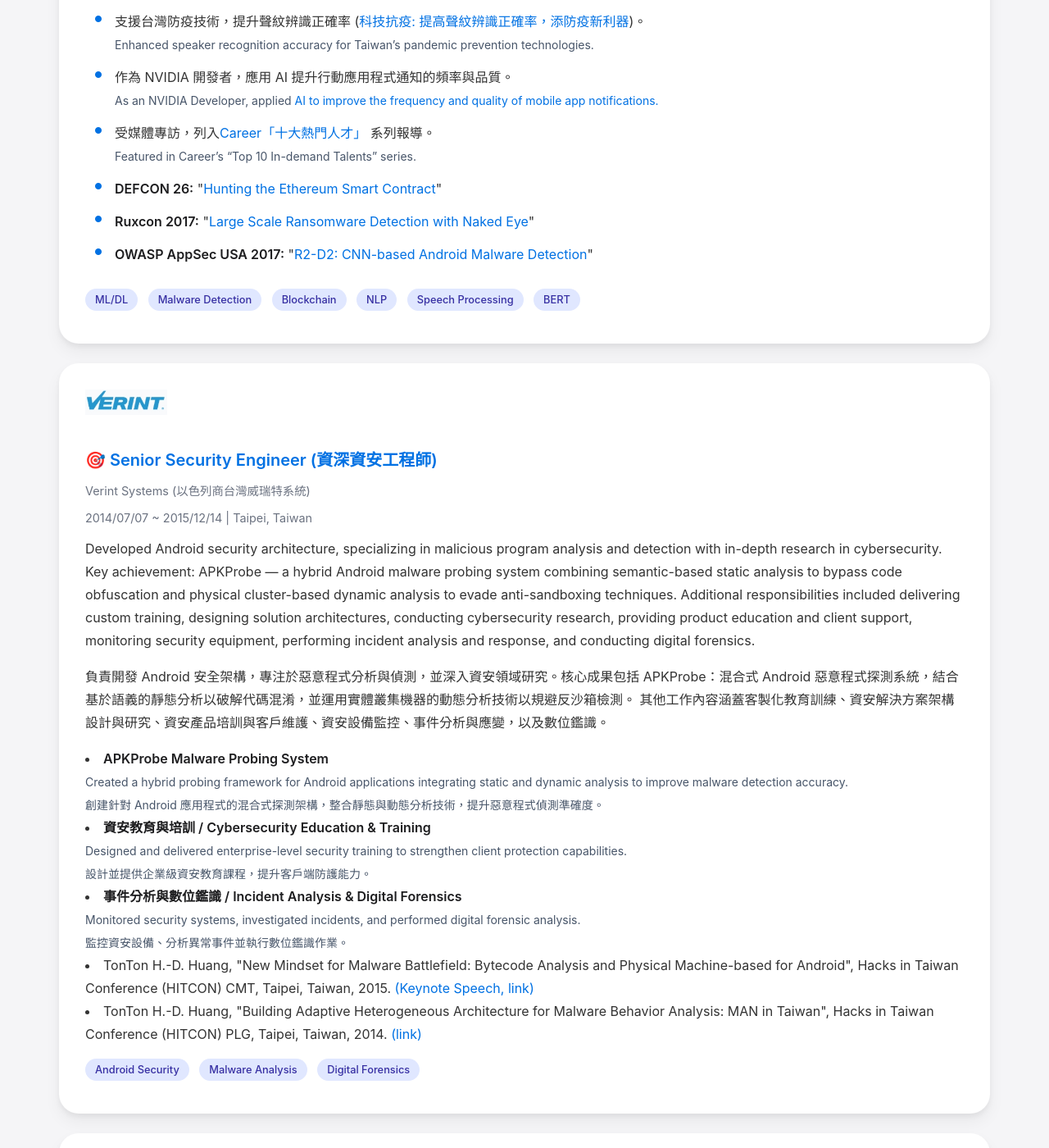
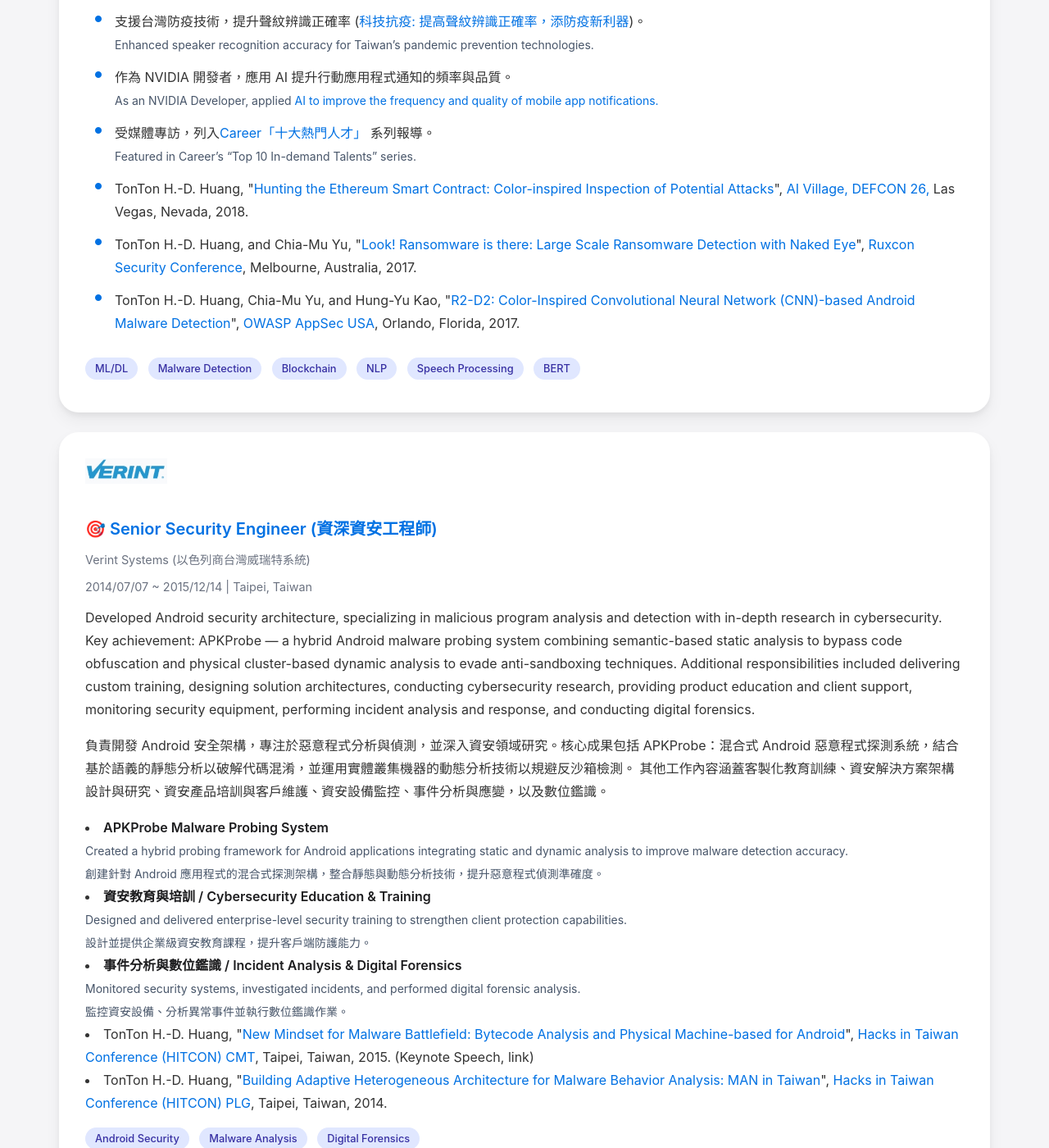
Before and after one commit to Deep-Learning-101/TonTon, a Jekyll site: the page index.html, which Jekyll copies as it is, in a window 1280 px wide and 1400 px high, scrolled down 5435 px. Shown: the whole window at 82% size. Built offline with Jekyll 4.4.1, drawn with Linux system fonts in a browser that asks for light colours; nearby versions of some CDN libraries.

Commit message:
UPDATE Academic Conferences/Journal Papers & Industry Security Conference Speaker

```diff
--- a/index.html
+++ b/index.html
@@ -280,20 +280,31 @@
                 <p><a href="https://hdl.handle.net/11296/m2awfx" target="_blank">論文：基於深度學習的網路威脅異常分析 (Deep learning based anomaly analysis in cyber threats)</a></p>
                 <p><strong>指導教授：高宏宇博士（<a href="https://ikmlab.cs.nthu.edu.tw/">IKM Lab</a>）</strong></p>
                 <details class="mt-4">
-                    <summary class="font-semibold text-slate-700 cursor-pointer"><a href="https://scholargps.com/scholars/20316010606475/tonton-hsien-de-huang">ScholarGPS</a> | 學術發表 (Publications) | <a href="https://scholar.google.com.tw/citations?user=bgCj0ykAAAAJ">Google Scholar</a> </summary>
+                    <summary class="font-semibold text-slate-700 cursor-pointer"><a href="https://scholargps.com/scholars/20316010606475/tonton-hsien-de-huang" target="_blank">ScholarGPS</a> | 學術發表 (Publications) | <a href="https://scholar.google.com.tw/citations?user=bgCj0ykAAAAJ" target="_blank">Google Scholar</a> </summary>
                     <ul class="bento-list mt-4 text-sm">
-                        <li>TonTon H.-D. Huang* and Hung-Yu Kao, "C-3PO: Click-sequence-aware DeeP Neural Network (DNN)-based Pop-uPs RecOmmendation", Soft Computing, Vol. 23, no. 22, pp. 11793–11799, 2019. </li>
-                        <li>TonTon H.-D. Huang* and Hung-Yu Kao, "R2-D2: Color-inspired Convolutional Neural Network (CNN)-based Android Malware Detections", IEEE International Conference on Big Data 2018 (IEEE Big Data 2018), Seattle, WA, USA, Dec 10-13, 2018.</li>
-                        <li>TonTonH.-D. Huang, "Hunting the ethereum smart con-tract:Color-inspired inspection of potential attacks", arXiv preprint, arXiv:1807.01868, 2018.</li>
-                        <li>TonTon H.-D. Huang*, Chia-Mu Yu, and Hung-Yu Kao, "Data-Driven and Deep Learning Methodology for Deceptive Advertising and Phone Scams Detection", 2017 Conference on Technologies and Applications of Artificial  Intelligence (TAAI 2017), Taipei, Taiwan, Dec. 1-3, 2017. </li>
-                        <li>TonTon H.-D. Huang* and Chia-Mu Yu, "Poster: Adaptive Data-Driven and Region-Aware Detection for Deceptive Advertising", IEEE Symposium on Security and Privacy 2016 (IEEE S&P 2016), San Jose, CA, USA, May 23-25, 2016.</li>
-                        <li>TonTon H.-D. Huang*, C.-S. Lee, M.-H. Wang, and  Hung-Yu Kao, "IT2FS-based ontology with soft-computing mechanism for malware behavior analysis," Soft Computing, vol. 18, no. 2, pp. 267-284, 2014.</li>
-                        <li>TonTon H.-D. Huang*, C.-S. Lee, M.-H. Wang, and Hung-Yu Kao, "IT2FLS-based Malware Analysis Mechanism: Malware Analysis Network in Taiwan (MiT)", in Proceeding of the 2013 IEEE International Conference on Systems, Man, and Cybernetics (IEEE SMC 2013), Manchester, United-Kingdom, Oct. 13-16, 2013.</li>
-                        <li>TonTon H.-D. Huang*, C.-S. Lee, H. Hagras, and Hung-Yu Kao, "TWMAN+：A Type-2 Fuzzy Ontology Model for Malware Behavior Analysis," in Proceeding of the 2012 IEEE International Conference on Systems, Man, and Cybernetics (IEEE SMC 2012), COEX, Seoul, Korea, Oct. 14-17, 2012.</li>
+                        <li>TonTon H.-D. Huang* and Hung-Yu Kao, "<a href="https://arxiv.org/pdf/1803.00458" target="_blank">C-3PO: Click-sequence-aware DeeP Neural Network (DNN)-based Pop-uPs RecOmmendation</a>", <a href="https://link.springer.com/article/10.1007/s00500-018-03730-5" target="_blank">Soft Computing</a>, Vol. 23, no. 22, pp. 11793–11799, 2019. (2020 CiteScore: 5.1 / 2021 Impact factor: 3.732；Q2)</li>
+
+                        <li>TonTon H.-D. Huang* and Hung-Yu Kao, "<a href="https://arxiv.org/abs/1705.04448" target="_blank">R2-D2: Color-inspired Convolutional Neural Network (CNN)-based Android Malware Detections</a>", <a href="https://ieeexplore.ieee.org/document/8622324" target="_blank">IEEE International Conference on Big Data 2018 (IEEE Big Data 2018)</a>, <a href="https://blog.twman.org/2018/12/IEEE-BigData-2018.html" target="_blank">Seattle</a>, WA, USA, Dec 10-13, 2018.</li>
+
+                        <li>TonTonH.-D. Huang, "<a href="https://arxiv.org/abs/1807.01868" target="_blank">Hunting the ethereum smart con-tract:Color-inspired inspection of potential attacks</a>", arXiv preprint, arXiv:1807.01868, 2018.</li>
+
+                        <li>TonTon H.-D. Huang*, Chia-Mu Yu, and Hung-Yu Kao, "<a href="https://arxiv.org/abs/1710.05305" target="_blank">Data-Driven and Deep Learning Methodology for Deceptive Advertising and Phone Scams Detection</a>", <a href="https://ieeexplore.ieee.org/document/8356930" target="_blank">2017 Conference on Technologies and Applications of Artificial  Intelligence (TAAI 2017)</a>, <a href="https://blog.twman.org/2017/12/TAAI2017.html" target="_blank">Taipei</a>, Taiwan, Dec. 1-3, 2017. </li>
+
+                        <li>TonTon H.-D. Huang* and Chia-Mu Yu, "Poster: Adaptive Data-Driven and Region-Aware Detection for Deceptive Advertising", <a href="https://www.ieee-security.org/TC/SP2016/poster-abstracts/8-poster_abstract.pdf" target="_blank">IEEE Symposium on Security and Privacy 2016 (IEEE S&P 2016)</a>, <a href="https://blog.twman.org/2016/05/IEEE-SP-2016.html" target="_blank">San Jose</a>, CA, USA, May 23-25, 2016.</li>
+
+                        <li>TonTon H.-D. Huang*, C.-S. Lee, M.-H. Wang, and  Hung-Yu Kao, "<a href="https://link.springer.com/article/10.1007/s00500-013-1056-0" target="_blank">IT2FS-based ontology with soft-computing mechanism for malware behavior analysis</a>," Soft Computing, vol. 18, no. 2, pp. 267-284, 2014.</li>
+
+                        <li>TonTon H.-D. Huang*, C.-S. Lee, M.-H. Wang, and Hung-Yu Kao, "An IT2FLS-based Malware Analysis Mechanism: Malware Analysis Network in Taiwan (MiT)", in Proceeding of the <a href="https://ieeexplore.ieee.org/document/6722547" target="_blank">2013 IEEE International Conference on Systems, Man, and Cybernetics (IEEE SMC 2013)</a>, <a href="https://blog.twman.org/2013/10/IEEE-SMC-2013.html" target="_blank">Manchester</a>, United-Kingdom, Oct. 13-16, 2013.</li>
+
+                        <li>TonTon H.-D. Huang*, C.-S. Lee, H. Hagras, and Hung-Yu Kao, "TWMAN+：A Type-2 Fuzzy Ontology Model for Malware Behavior Analysis," in Proceeding of the <a href="https://ieeexplore.ieee.org/document/6378176" target="_blank">2012 IEEE International Conference on Systems, Man, and Cybernetics (IEEE SMC 2012)</a>, COEX,  <a href="https://blog.twman.org/2012/10/IEEE-SMC-2012.html" target="_blank">Seoul</a>, Korea, Oct. 14-17, 2012.</li>
+
                         <li>TonTon H.-D. Huang*, G. Acampora, V. Loia, C.-S. Lee, H. Hagras, M.-H. Wang, Hung-Yu. Kao, and J.-G. Chang, “Fuzzy markup language for malware behavioral analysis,” in G. Acampora, C. S. Lee, M. H. Wang, and V. Loia (editors), On the Power of Fuzzy Markup Language, Springer-Verlag, Germany, 2012, pp. 113-131.</li>
-                        <li>TonTon H.-D. Huang*, G. Acampora, V. Loia, C.-S. Lee, and Hung-Yu Kao, "Applying FML and Fuzzy Ontologies to Malware Behavioral Analysis," in Proceeding of the 2011 IEEE International Conference on Fuzzy Systems (FUZZ-IEEE 2011), Taipei, Taiwan, June. 27-30, 2011.</li>
-                        <li>TonTon H.-D. Huang*, C.-S. Lee, Hung-Yu Kao, Y.-L. Tsai, and J.-G. Chang, "Malware Behavioral Analysis System: TWMAN," in Proceeding of the 2011 IEEE Symposium on Computational Intelligence for Intelligent Agent (IEEE SSCI 2011), Paris, France, Apr. 11-15, 2011.</li>
-                        <li>TonTon H.-D. Huang*, T.-Y. Chuang, Y.-L. Tsai, and C.-S. Lee, "Ontology-based intelligent system for malware behavioral analysis," in Proceeding of the 2010 IEEE World Congress on Computational Intelligence (WCCI 2010), Barcelona, Spain, Jul. 18-23, 2010.</li>
+
+                        <li>TonTon H.-D. Huang*, G. Acampora, V. Loia, C.-S. Lee, and Hung-Yu Kao, "Applying FML and Fuzzy Ontologies to Malware Behavioral Analysis," in Proceeding of the <a href="https://ieeexplore.ieee.org/document/6007716" target="_blank">2011 IEEE International Conference on Fuzzy Systems (FUZZ-IEEE 2011)</a>, <a href="https://blog.twman.org/2011/06/FUZZ-IEEE-2011.html" target="_blank">Taipei</a>, Taiwan, June. 27-30, 2011.</li>
+
+                        <li>TonTon H.-D. Huang*, C.-S. Lee, Hung-Yu Kao, Y.-L. Tsai, and J.-G. Chang, "Malware Behavioral Analysis System: TWMAN," in Proceeding of the <a href="https://ieeexplore.ieee.org/document/5953604" target="_blank">2011 IEEE Symposium on Computational Intelligence for Intelligent Agent (IEEE SSCI 2011)</a>, <a href="https://blog.twman.org/2011/04/IEEE-SSCI-2011.html" target="_blank">Paris</a>, France, Apr. 11-15, 2011.</li>
+
+                        <li>TonTon H.-D. Huang*, T.-Y. Chuang, Y.-L. Tsai, and C.-S. Lee, "Ontology-based intelligent system for malware behavioral analysis," in Proceeding of the <a href="https://ieeexplore.ieee.org/document/5584325" target="_blank">2010 IEEE World Congress on Computational Intelligence (WCCI 2010)</a>, <a href="https://blog.twman.org/2010/07/IEEE-WCCI-2010.html" target="_blank">Barcelona</a>, Spain, Jul. 18-23, 2010.</li>
                     </ul>
                 </details>
             </div>
@@ -372,9 +383,9 @@
                         受媒體專訪，列入<a href="https://4.bp.blogspot.com/-1_SvTnBf95w/WijaARgJq8I/AAAAAAAB2Xs/mpiqL4yT_gQZEuXzZzV8yngqN-XwGGVvwCLcBGAs/s1600/000.jpg">Career「十大熱門人才」</a> 系列報導。<br>
                         <span class="text-sm text-slate-600">Featured in Career’s “Top 10 In-demand Talents” series.</span>
                     </li>
-                    <li><b>DEFCON 26:</b> "<a href="https://reurl.cc/e3DeqM" target="_blank">Hunting the Ethereum Smart Contract</a>"</li>
-                    <li><b>Ruxcon 2017:</b> "<a href="https://ruxcon.org.au/speakers/#Hsien-De%20Huang%20&%20Chia-Mu%20Yu" target="_blank">Large Scale Ransomware Detection with Naked Eye</a>"</li>
-                    <li><b>OWASP AppSec USA 2017:</b> "<a href="https://appsecusa2017.sched.com/speaker/tonton1" target="_blank">R2-D2: CNN-based Android Malware Detection</a>"</li>
+                    <li>TonTon H.-D. Huang, "<a href="https://blog.twman.org/2018/08/Defcon26.html" target="_blank">Hunting the Ethereum Smart Contract: Color-inspired Inspection of Potential Attacks</a>", <a href="https://reurl.cc/e3DeqM" target="_blank">AI Village, DEFCON 26,</a> Las Vegas, Nevada, 2018.</li>
+                    <li>TonTon H.-D. Huang, and Chia-Mu Yu, "<a href="https://blog.twman.org/2017/10/RuxCon.html" target="_blank">Look! Ransomware is there: Large Scale Ransomware Detection with Naked Eye</a>", <a href="https://2017.ruxcon.org/speakers/#Hsien-De%20Huang%20&%20Chia-Mu%20Yu" target="_blank">Ruxcon Security Conference</a>, Melbourne, Australia, 2017.</li>
+                    <li>TonTon H.-D. Huang, Chia-Mu Yu, and Hung-Yu Kao, "<a href="https://blog.twman.org/2017/09/Hollywood-Studios.html" target="_blank">R2-D2: Color-Inspired Convolutional Neural Network (CNN)-based Android Malware Detection</a>", <a href="https://appsecusa2017.sched.com/speaker/tonton1" target="_blank">OWASP AppSec USA</a>, Orlando, Florida, 2017.</li>
                 </ul>
             </div>
             <div class="mt-4">
@@ -411,8 +422,8 @@
                             監控資安設備、分析異常事件並執行數位鑑識作業。
                         </span>
                     </li>
-                    <li>TonTon H.-D. Huang, "New Mindset for Malware Battlefield: Bytecode Analysis and Physical Machine-based for Android", Hacks in Taiwan Conference (HITCON) CMT, Taipei, Taiwan, 2015. <a href="http://hitcon.org/2015/CMT/agenda/#day2" target="_blank">(Keynote Speech, link)</a></li>
-                    <li>TonTon H.-D. Huang, "Building Adaptive Heterogeneous Architecture for Malware Behavior Analysis: MAN in Taiwan", Hacks in Taiwan Conference (HITCON) PLG, Taipei, Taiwan, 2014. <a href="http://hitcon.org/2014/agenda/#day4" target="_blank">(link)</a></li>
+                    <li>TonTon H.-D. Huang, "<a href="https://blog.twman.org/2015/09/hitcon2015.html" target="_blank">New Mindset for Malware Battlefield: Bytecode Analysis and Physical Machine-based for Android</a>", <a href="http://hitcon.org/2015/CMT/agenda/#day2" target="_blank">Hacks in Taiwan Conference (HITCON) CMT</a>, Taipei, Taiwan, 2015. (Keynote Speech, link)</li>
+                    <li>TonTon H.-D. Huang, "<a href="https://blog.twman.org/2014/08/HITCONX.html" target="_blank">Building Adaptive Heterogeneous Architecture for Malware Behavior Analysis: MAN in Taiwan</a>", <a href="http://hitcon.org/2014/agenda/#day4" target="_blank">Hacks in Taiwan Conference (HITCON) PLG</a>, Taipei, Taiwan, 2014.</li>
                 </ul>
             </div>
             <div class="mt-4">
```
